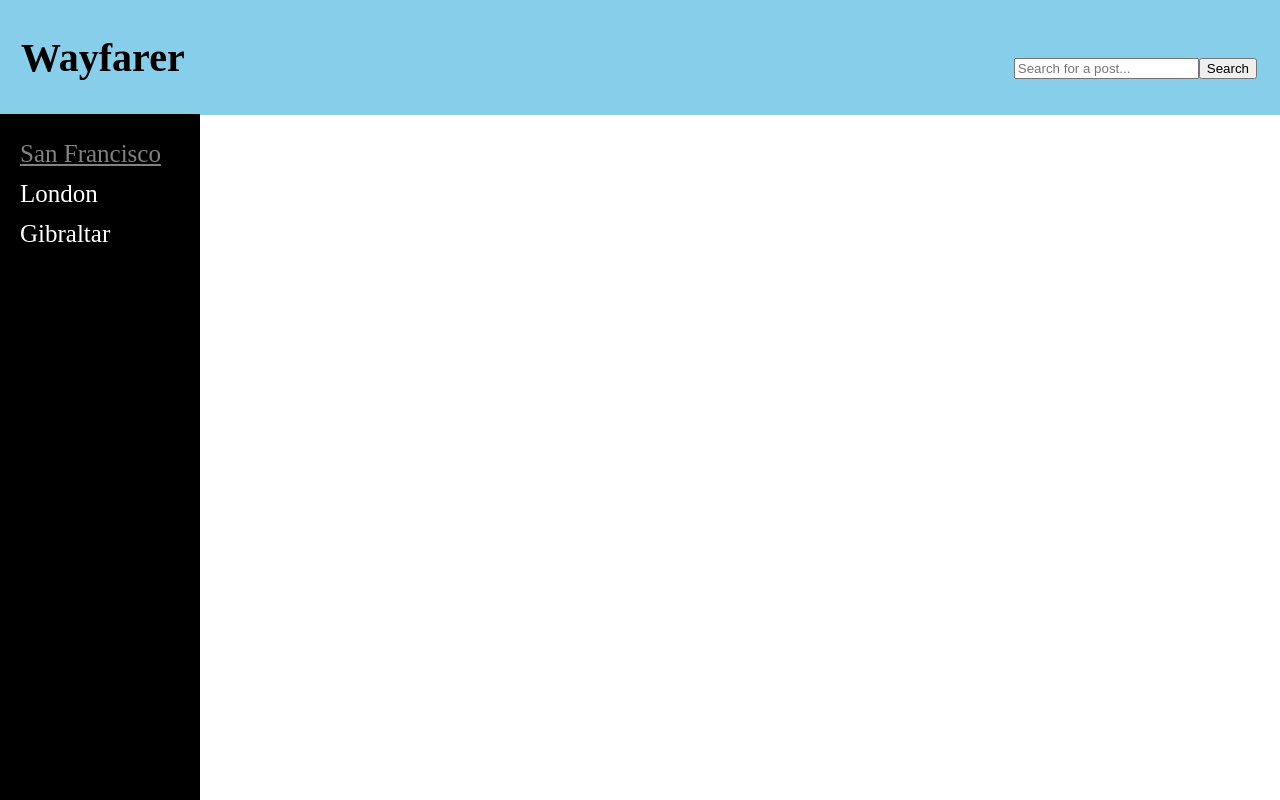
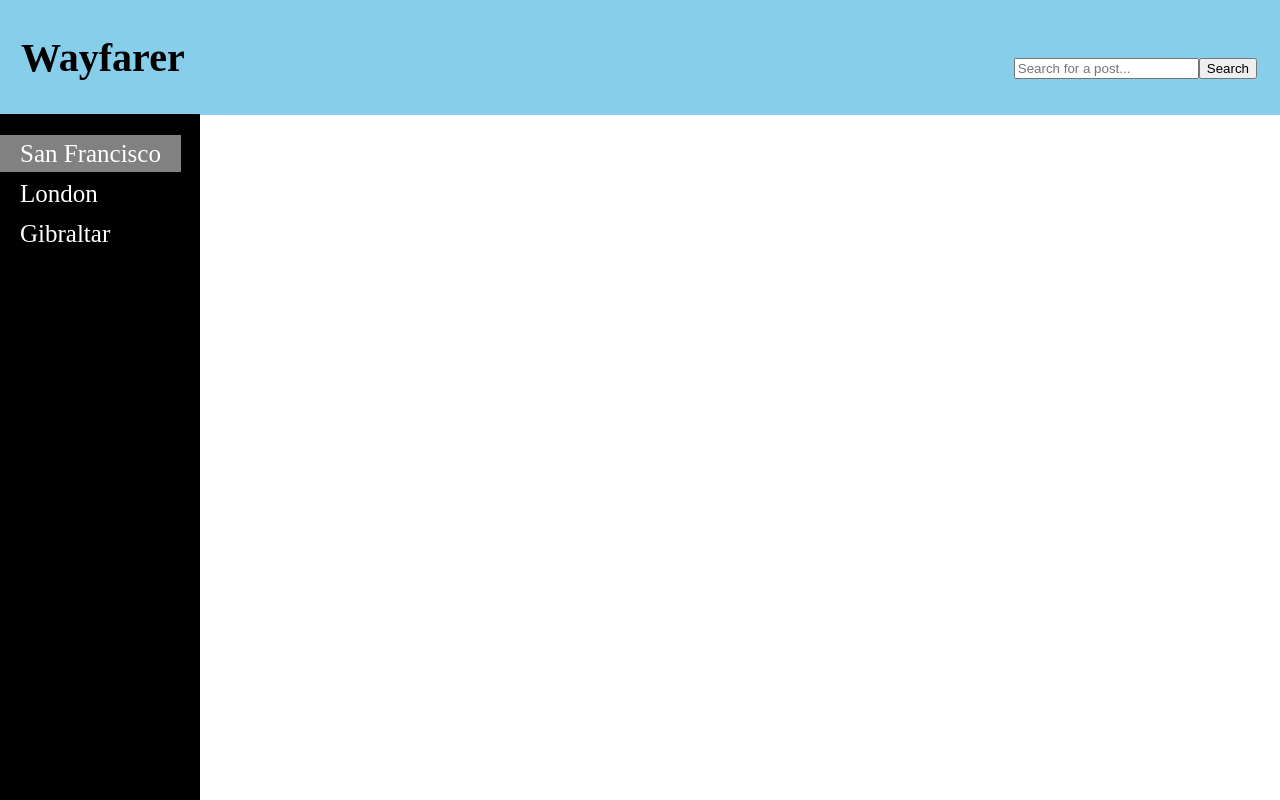
Before and after one commit to cosmicavocado/Wayfarer, an Angular app in the folder wayfarer/: page / in a window 1280 px wide. In both pictures the pointer is over the link "San Francisco". Shown: the top 800 px of the page. Built offline with nearby package versions, Linux system fonts and the light colour scheme.

Commit message:
Style hover effect to match wireframe.

```diff
--- a/wayfarer/src/app/side-menu/side-menu.component.css
+++ b/wayfarer/src/app/side-menu/side-menu.component.css
@@ -17,12 +17,14 @@
     font-size: 25px;
     color: white;
     line-height: 40px;
+    width: 200px;
     /* transition: 0.3s; */
 }
 
 #menu a:hover {
-    text-decoration: underline;
-    color: #818181;
+    background-color: #818181;
+    width: 200px;
+    transition: 0.3s;
 }
 /*
 #close {
```
